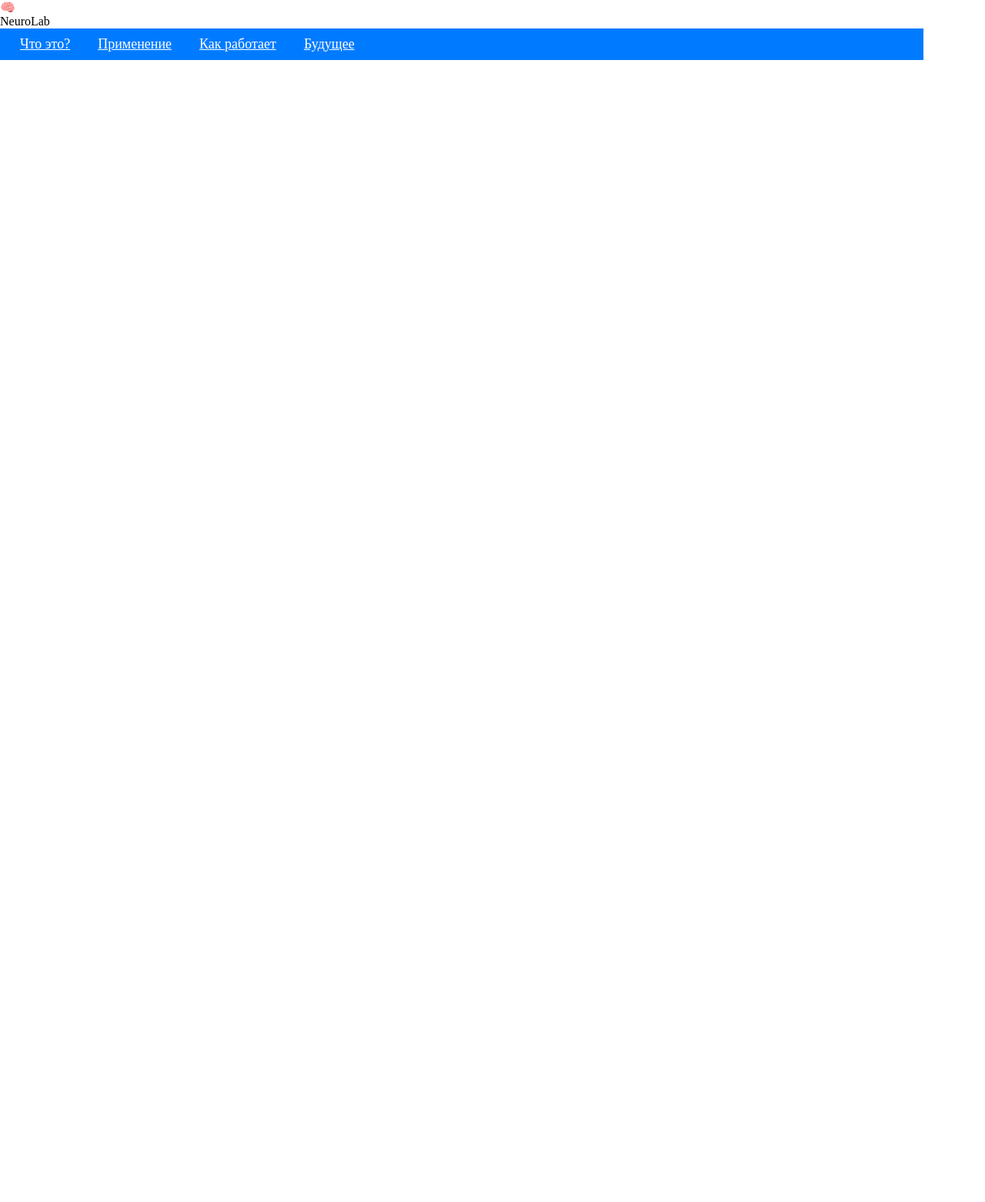
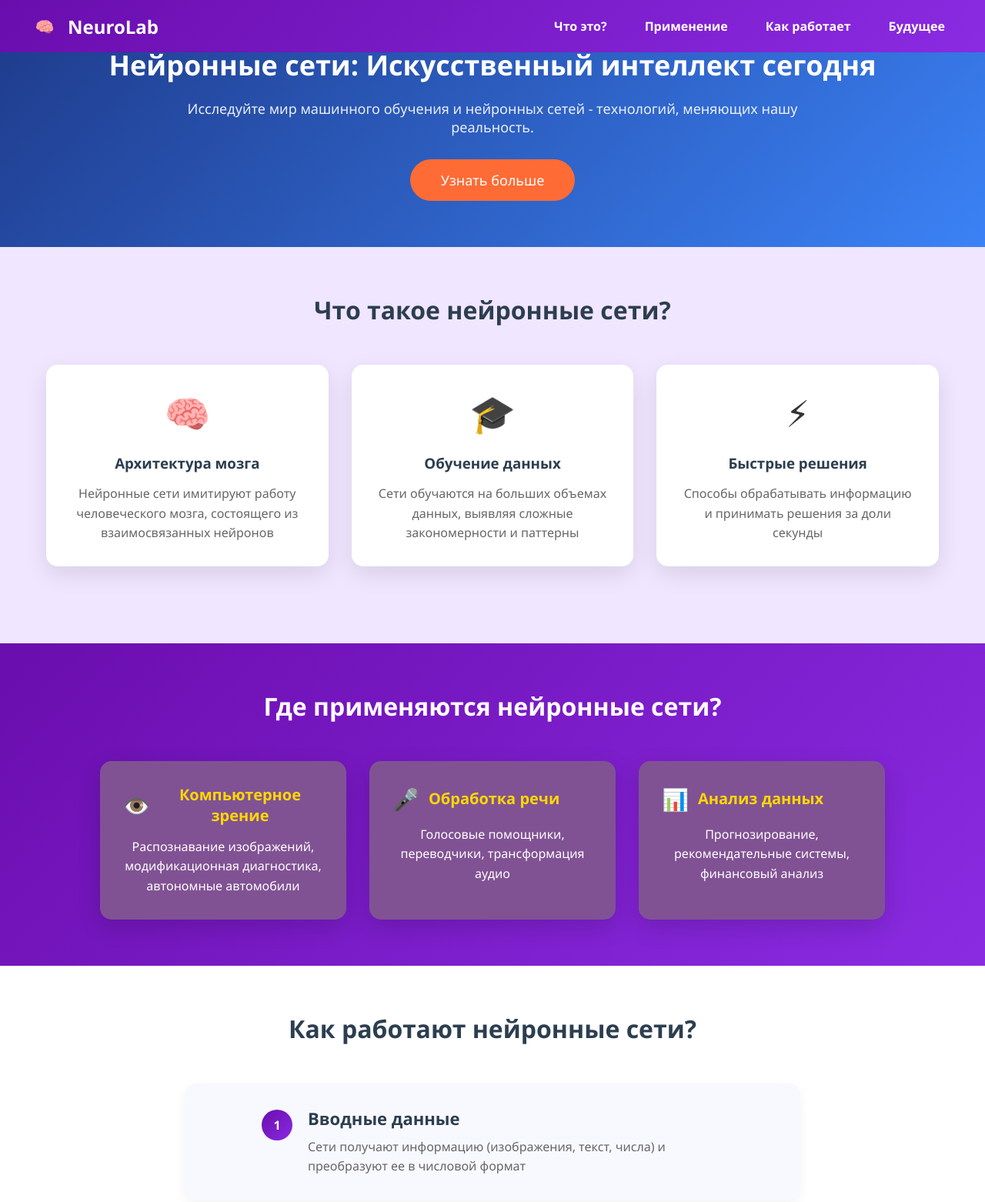
Before and after one commit to EllyMRCT/GitH, a plain HTML site: page Lesson3/task3.html in a window 1280 px wide. Shown: the top 1562 px of the page at 77% size. Before the commit the page ends 800 px from the top, so only its background shows below. Drawn offline with Linux system fonts and the light colour scheme; files that its build step writes are made by us from their sources.

Commit message:
Zadanie3

```diff
--- a/Lesson3/styil.css
+++ /dev/null
@@ -1,9 +0,0 @@
-*{
-margin: 0;
-padding: 0;
-box-sizing: border-box;
-}
-
-html, body{
-    height: 100%;
-}
--- /dev/null
+++ b/Lesson3/style.css
@@ -0,0 +1,326 @@
+ * {
+      margin: 0;
+      padding: 0;
+      box-sizing: border-box;
+      font-family: 'Segoe UI', Tahoma, Geneva, Verdana, sans-serif;
+    }
+    /* Плавная прокрутка для всего документа */
+        html {
+          scroll-behavior: smooth;
+        }
+
+    /* Шапка */
+        header {
+          background: linear-gradient(135deg, #6a0dad 0%, #8a2be2 100%);
+          padding: 15px 40px;
+          display: flex;
+          align-items: center;
+          justify-content: space-between;
+          position: fixed; /* Всегда видна при прокрутке */
+          top: 0;
+          left: 0;
+          width: 100%;
+          z-index: 1000;
+        }
+
+    .logo {
+      display: flex;
+      align-items: center;
+      color: white;
+      font-size: 24px;
+      font-weight: bold;
+    }
+
+    .logo-icon {
+      width: 36px;
+      height: 36px;
+
+      display: flex;
+      align-items: center;
+      justify-content: center;
+      color: #6a0dad;
+      font-weight: bold;
+      font-size: 20px;
+      margin-right: 12px;
+    }
+
+    nav {
+      display: flex;
+      gap: 25px;
+    }
+
+    nav a {
+      color: white;
+      text-decoration: none;
+      font-weight: 600;
+      font-size: 16px;
+      padding: 8px 12px;
+      border-radius: 6px;
+      transition: background-color 0.3s;
+    }
+
+    nav a:hover {
+      background-color: rgba(255, 255, 255, 0.2);
+    }
+    /* Основной контент должен начинаться ниже шапки */
+        main {
+          margin-top: 80px;
+        }
+
+
+    /* Блок 1 - Синий фон */
+    .block-1 {
+      background: linear-gradient(135deg, #1e3a8a 0%, #3b82f6 100%);
+      color: white;
+      padding: 60px 20px;
+      text-align: center;
+    }
+
+    .block-1 h1 {
+      font-size: 36px;
+      margin-bottom: 20px;
+    }
+
+    .block-1 p {
+      font-size: 18px;
+      max-width: 800px;
+      margin: 0 auto 30px;
+      opacity: 0.9;
+    }
+
+    .btn {
+      background-color: #FF6B35;
+      color: white;
+      border: none;
+      padding: 15px 40px;
+      border-radius: 50px;
+      font-size: 18px;
+      cursor: pointer;
+      transition: transform 0.3s, background-color 0.3s;
+    }
+
+    .btn:hover {
+      background-color: #e55a2b;
+      transform: scale(1.05);
+    }
+
+    /* Блок 2 - Светло-фиолетовый */
+    .block-2 {
+      background-color: #f0e6ff;
+      padding: 60px 20px;
+      text-align: center;
+    }
+
+    .block-2 h2 {
+      color: #2c3e50;
+      font-size: 32px;
+      margin-bottom: 50px;
+    }
+
+    .cards-glow {
+      display: grid;
+      grid-template-columns: repeat(auto-fit, minmax(300px, 1fr));
+      gap: 30px;
+      padding: 0 20px 40px;
+      max-width: 1200px;
+      margin: 0 auto;
+    }
+
+    .card-glow {
+      background: white;
+      padding: 30px;
+      border-radius: 15px;
+      box-shadow: 0 10px 30px rgba(0,0,0,0.1);
+      text-align: center;
+      transition: transform 0.3s;
+      color: #333;
+    }
+
+    .card-glow:hover {
+      transform: translateY(-5px);
+      box-shadow: 0 15px 40px rgba(94, 92, 230, 0.3);
+    }
+
+    .card-glow-icon {
+      font-size: 48px;
+      margin-bottom: 20px;
+    }
+
+    .card-glow h3 {
+      margin-bottom: 15px;
+      color: #2c3e50;
+    }
+
+    .card-glow p {
+      color: #666;
+      line-height: 1.6;
+    }
+
+    /* Блок 3 - Фиолетовый */
+    .block-3 {
+      background: linear-gradient(135deg, #6a0dad 0%, #8a2be2 100%);
+      padding: 60px 20px;
+      text-align: center;
+    }
+
+    .block-3 h2 {
+      color: white;
+      font-size: 32px;
+      margin-bottom: 50px;
+    }
+
+    .cards-container {
+      display: flex;
+      justify-content: center;
+      gap: 30px;
+      flex-wrap: wrap;
+      max-width: 1200px;
+      margin: 0 auto;
+    }
+
+    .card {
+      background: #805293;
+      padding: 30px;
+      border-radius: 15px;
+      box-shadow: 0 10px 30px rgba(0,0,0,0.15);
+      max-width: 320px;
+      text-align: center;
+    }
+
+    .card-header {
+      display: flex;
+      align-items: center;
+      margin-bottom: 15px;
+    }
+
+    .card-icon {
+      font-size: 28px;
+      color: #FFD700;
+      margin-right: 12px;
+      min-width: 32px;
+      text-align: center;
+    }
+
+    .card-title {
+      color: #FFD700;
+      font-size: 20px;
+      font-weight: bold;
+      margin: 0;
+    }
+
+    .card-description {
+      color: white;
+      line-height: 1.6;
+      font-size: 16px;
+    }
+
+    /* Блок 4 - Светлый фон */
+       .block-4 {
+      padding: 60px 20px;
+      background-color: #ffffff;
+    }
+
+    .block-4 h2 {
+      color: #2c3e50;
+      font-size: 32px;
+      margin-bottom: 50px;
+      text-align: center;
+    }
+
+    .steps-list {
+      list-style: none;
+      max-width: 800px; /* Примерно 2/3 от стандартного листа (1200px) */
+      margin: 0 auto;
+      padding: 0;
+    }
+
+    .step-item {
+      background: #f8f9ff;
+      padding: 30px;
+      border-radius: 15px;
+      box-shadow: 0 5px 15px rgba(0,0,0,0.05);
+      margin-bottom: 30px;
+      text-align: center; /* Весь блок по центру */
+    }
+
+    .step-item:last-child {
+      margin-bottom: 0;
+    }
+
+    .step-content {
+      display: flex;
+      align-items: flex-start;
+      justify-content: center;
+      gap: 20px;
+      max-width: 600px;
+      margin: 0 auto;
+    }
+
+    .step-number {
+      display: inline-block;
+      width: 40px;
+      height: 40px;
+      background: linear-gradient(135deg, #6a0dad 0%, #8a2be2 100%);
+      color: white;
+      border-radius: 50%;
+      line-height: 40px;
+      font-weight: bold;
+      text-align: center;
+      flex-shrink: 0;
+      margin-top: 4px;
+    }
+
+    .step-text {
+      text-align: left;
+      flex: 1;
+    }
+
+    .step-title {
+      color: #2c3e50;
+      font-size: 22px;
+      margin-bottom: 10px;
+      font-weight: bold;
+    }
+
+    .step-description {
+      color: #666;
+      line-height: 1.6;
+      font-size: 16px;
+      margin: 0;
+    }
+
+    /* Блок 5 - Фиолетовый */
+    .block-5 {
+      background: linear-gradient(135deg, #6a0dad 0%, #8a2be2 100%);
+      color: white;
+      padding: 60px 20px;
+      text-align: center;
+    }
+
+    .block-5 h2 {
+      font-size: 32px;
+      margin-bottom: 30px;
+    }
+
+    .block-5-content {
+      max-width: 800px;
+      margin: 0 auto 20px;
+      font-size: 18px;
+      opacity: 0.9;
+    }
+
+    .quote {
+      font-style: italic;
+      font-size: 16px;
+      margin-top: 30px;
+      padding: 20px 40px;
+      text-align: left;
+      max-width: 600px;
+      margin-left: auto;
+      margin-right: auto;
+      opacity: 0.8;
+    }
+     /* Отступ для секций при прокрутке */
+        section {
+          scroll-margin-top: 80px;
+        }
--- a/Lesson3/task3.html
+++ b/Lesson3/task3.html
@@ -12,12 +12,129 @@
   <header>
     <div class="logo">
       <div class="logo-icon">🧠</div>
-      <div class="logo-text">NeuroLab</div>
+      NeuroLab
+
     </div>
+
     <nav>
       <a href="#what">Что это?</a>
       <a href="#application">Применение</a>
       <a href="#how">Как работает</a>
       <a href="#future">Будущее</a>
-     </nav>
+    </nav>
   </header>
+
+  <!-- Блок 1 -->
+  <section class="block-1">
+    <h1>Нейронные сети: Искусственный интеллект сегодня</h1>
+    <p>Исследуйте мир машинного обучения и нейронных сетей - технологий, меняющих нашу реальность.</p>
+    <button class="btn">Узнать больше</button>
+  </section>
+
+  <!-- Блок 2 -->
+  <section class="block-2" id="what">
+    <h2>Что такое нейронные сети?</h2>
+    <div class="cards-glow">
+      <div class="card-glow">
+        <div class="card-glow-icon">🧠</div>
+        <h3>Архитектура мозга</h3>
+        <p>Нейронные сети имитируют работу человеческого мозга, состоящего из взаимосвязанных нейронов</p>
+      </div>
+      <div class="card-glow">
+        <div class="card-glow-icon">🎓</div>
+        <h3>Обучение данных</h3>
+        <p>Сети обучаются на больших объемах данных, выявляя сложные закономерности и паттерны</p>
+      </div>
+      <div class="card-glow">
+        <div class="card-glow-icon">⚡</div>
+        <h3>Быстрые решения</h3>
+        <p>Способы обрабатывать информацию и принимать решения за доли секунды</p>
+      </div>
+    </div>
+  </section>
+
+  <!-- Блок 3 -->
+  <section class="block-3" id="application">
+    <h2>Где применяются нейронные сети?</h2>
+    <div class="cards-container">
+      <div class="card">
+        <div class="card-header">
+          <div class="card-icon">👁️</div>
+          <h3 class="card-title">Компьютерное зрение</h3>
+        </div>
+        <p class="card-description">Распознавание изображений, модификационная диагностика, автономные автомобили</p>
+      </div>
+
+      <div class="card">
+        <div class="card-header">
+          <div class="card-icon">🎤</div>
+          <h3 class="card-title">Обработка речи</h3>
+        </div>
+        <p class="card-description">Голосовые помощники, переводчики, трансформация аудио</p>
+      </div>
+
+      <div class="card">
+        <div class="card-header">
+          <div class="card-icon">📊</div>
+          <h3 class="card-title">Анализ данных</h3>
+        </div>
+        <p class="card-description">Прогнозирование, рекомендательные системы, финансовый анализ</p>
+      </div>
+    </div>
+  </section>
+
+  <!-- Блок 4 -->
+  <section class="block-4" id="how">
+    <h2>Как работают нейронные сети?</h2>
+    <ol class="steps-list">
+      <li class="step-item">
+        <div class="step-content">
+          <div class="step-number">1</div>
+          <div class="step-text">
+            <div class="step-title">Вводные данные</div>
+            <p class="step-description">Сети получают информацию (изображения, текст, числа) и преобразуют ее в числовой формат</p>
+          </div>
+        </div>
+      </li>
+      <li class="step-item">
+        <div class="step-content">
+          <div class="step-number">2</div>
+          <div class="step-text">
+            <div class="step-title">Обработка слоями</div>
+            <p class="step-description">Данные проходят через несколько слоев нейронов, каждый из которых извлекает определенные признаки</p>
+          </div>
+        </div>
+      </li>
+      <li class="step-item">
+        <div class="step-content">
+          <div class="step-number">3</div>
+          <div class="step-text">
+            <div class="step-title">Обучение</div>
+            <p class="step-description">Сеть корректирует свои веса на основе ошибок, улучшая точность предсказаний</p>
+          </div>
+        </div>
+      </li>
+      <li class="step-item">
+        <div class="step-content">
+          <div class="step-number">4</div>
+          <div class="step-text">
+            <div class="step-title">Результат</div>
+            <p class="step-description">На выходе получаем готовый ответ: классификацию, прогноз или сгенерированный контент</p>
+          </div>
+        </div>
+      </li>
+    </ol>
+  </section>
+
+  <!-- Блок 5 -->
+  <section class="block-5" id="future">
+    <h2>Будущее нейронных сетей</h2>
+    <div class="block-5-content">
+      <p>Нейронные сети продолжают развиваться с невероятной скоростью. В будущем нас ждут еще более умные помощники, точные медицинские диагнозы, персонализированное образование и революционные открытия в науке.</p>
+    </div>
+    <div class="quote">
+      <p><strong>* Искусственный интеллект — это не замена человеческому разуму, а его мощное расширение</strong></p>
+    </div>
+  </section>
+  </body>
+</html>
```
Also changed, not shown: Lesson3/Index.html (+1 -1 lines).
